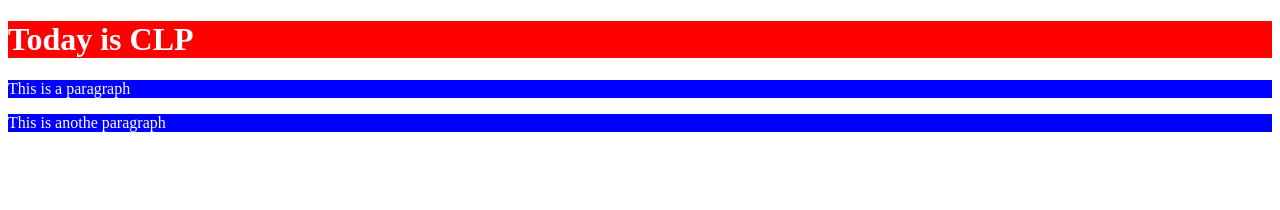
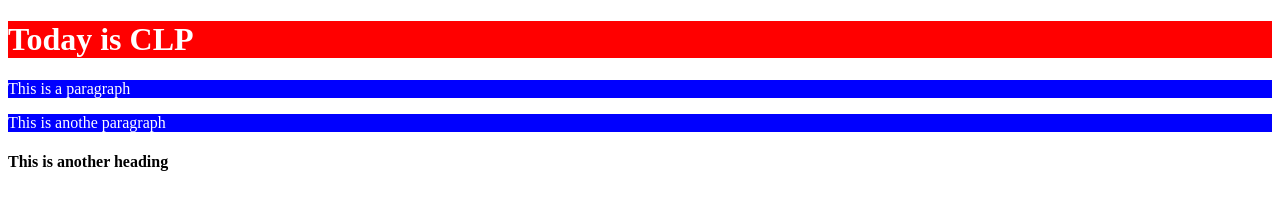
Before and after one commit to ahsanHabib567/lbe, a plain HTML site: page index.html in a window 1280 px wide. Drawn offline with Linux system fonts and the light colour scheme.

Commit message:
added another header

```diff
--- a/index.html
+++ b/index.html
@@ -10,5 +10,6 @@
     <h1>Today is CLP</h1>
     <p>This is a paragraph</p>
     <p>This is anothe paragraph</p>
+    <h4>This is another heading</h4>
 </body>
 </html>
```
